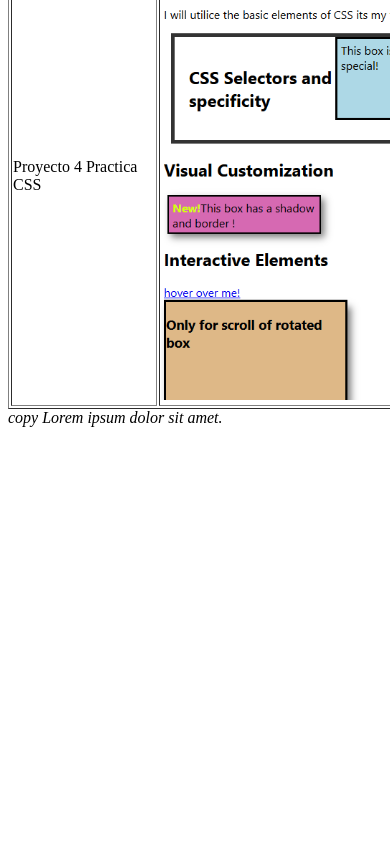
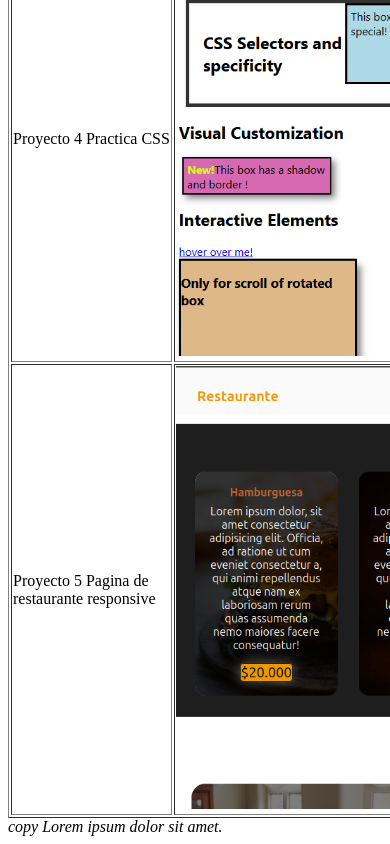
Before and after one commit to Chimuelo1014/Portfolio, a plain HTML site: page index.html in a window 390 px wide. Shown: the part 1266-2110 px from the top of the page. Before the commit the page ends 1701 px from the top, so only its background shows below. Drawn offline with Linux system fonts and the light colour scheme.

Commit message:
con la pagina restaureante responsive

```diff
--- a/index.html
+++ b/index.html
@@ -41,6 +41,13 @@
                     <a target="_blank" href="https://chimuelo1014.github.io/training_week_2_html/"><img width="100%" src="img/captura_trainigCSS.PNG" alt="Imagen de la practica con CSS"/a>
                 </td>
             </tr>
+
+            <tr>
+                <td>Proyecto 5 Pagina de restaurante responsive</td>
+                <td>
+                    <a target="_blank" href="https://chimuelo1014.github.io/prueba_restaurante_html/"><img width="100%" src="img/Captura desde 2025-05-29 17-58-46.png" alt="Imagen la pagina de restaurante responsive"/a>
+                </td>
+            </tr>
          </table>
 
 
```
Also changed, not shown: img/Captura desde 2025-05-29 17-58-46.png (added).
